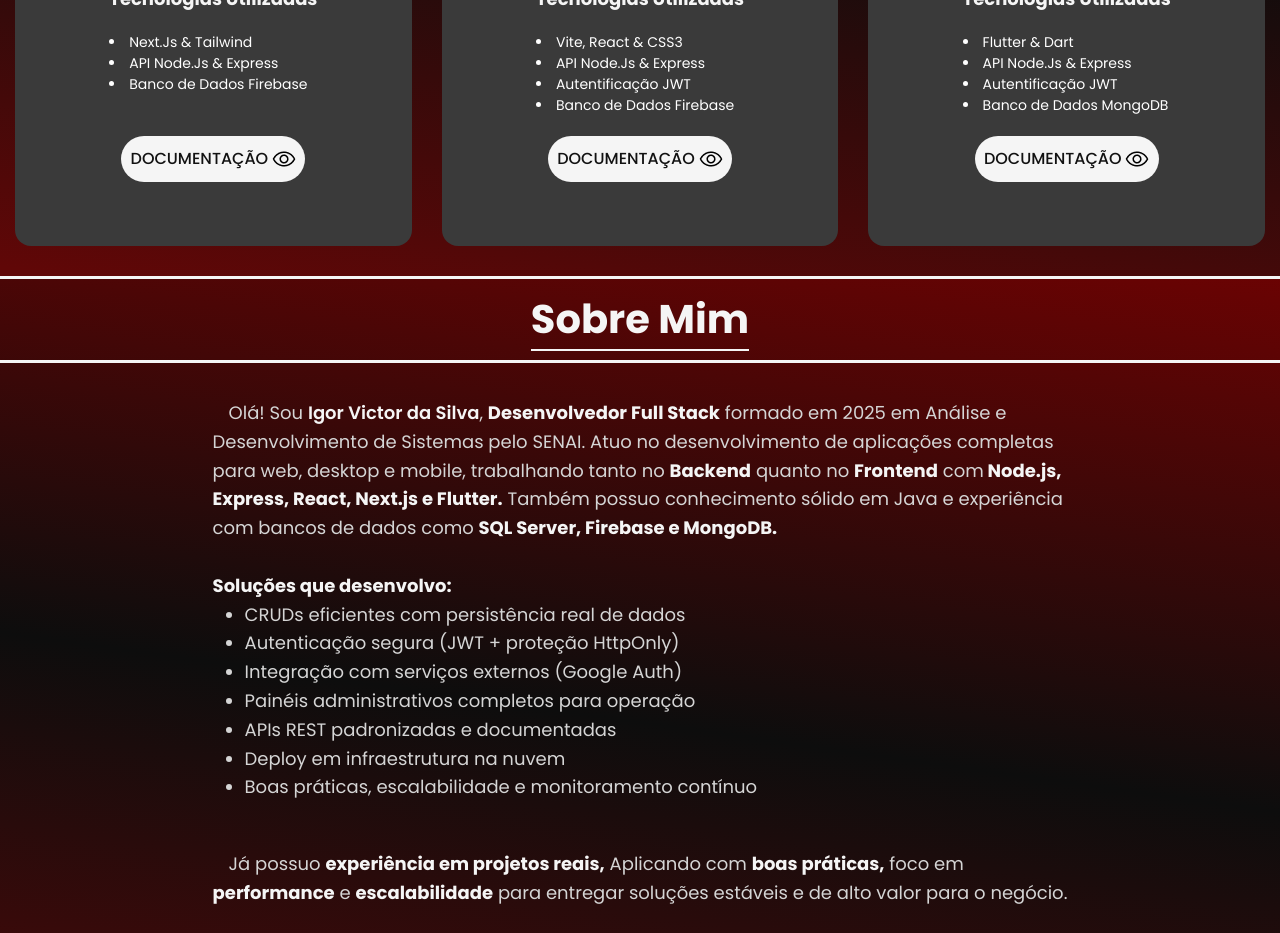
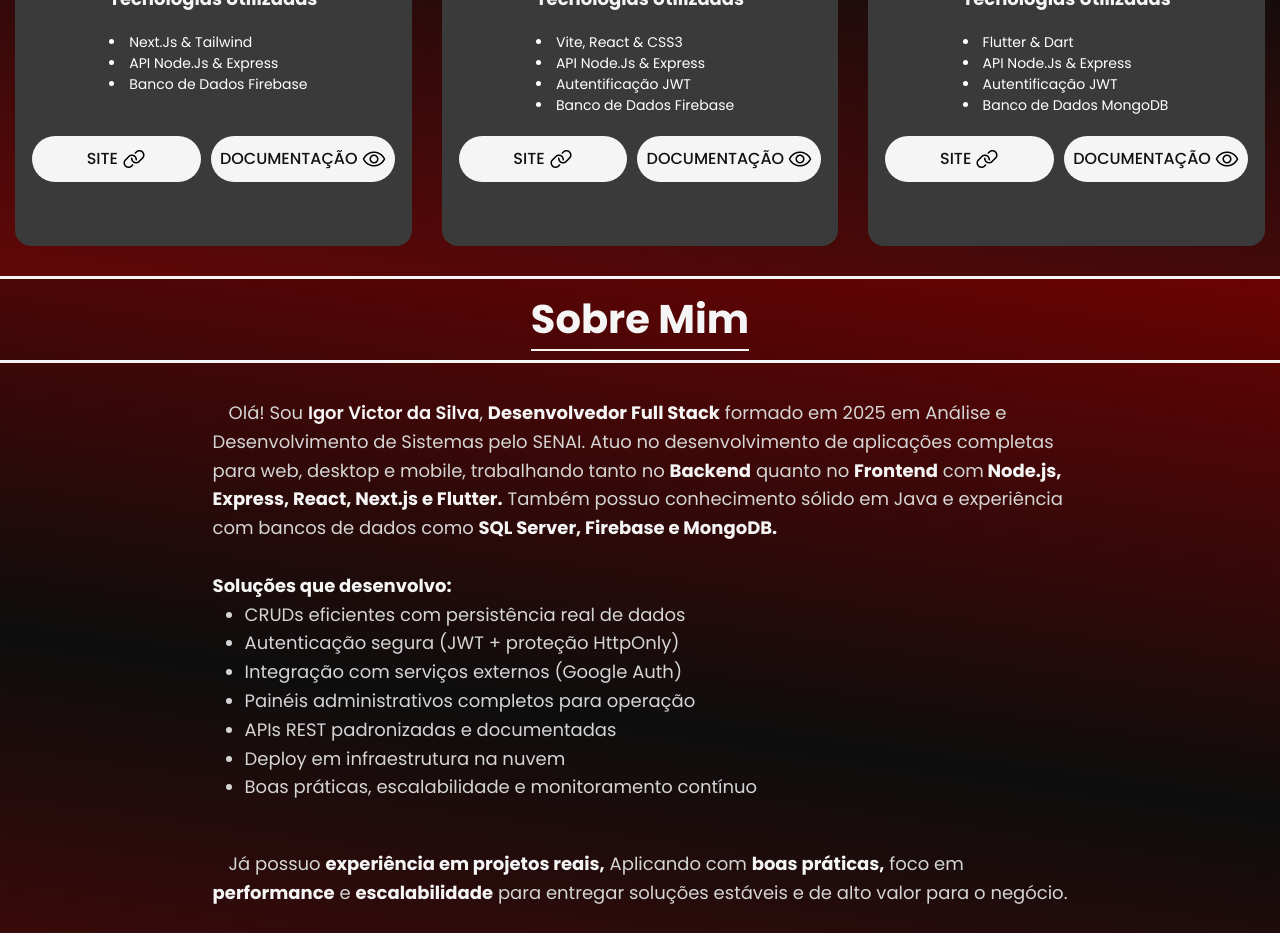
Before and after one commit to Igor-Victor21/Repositorio-NextJs-Igor-Victor, a Next.js app in the folder front-end-repositorio-igor/: page / in a window 1280 px wide. Shown: the part 1420-2353 px from the top of the page. Built offline with nearby package versions, Linux system fonts and the light colour scheme.

Commit message:
Adicionando o botao de site

```diff
--- a/front-end-repositorio-igor/app/components/buttonsProject.tsx
+++ b/front-end-repositorio-igor/app/components/buttonsProject.tsx
@@ -22,14 +22,13 @@ export default function ButtonsProject() {
     return (
         <section>
             <div className="flex flex-row gap-[10px] md:mb-[20px]">
-                    {/* <div className="flex p-2 rounded-[50px] bg-[#F5F5F5] w-[128.76px] md:w-[168.76px] h-[46px] items-center justify-center">
-                        <button onClick={toastButton} className="flex gap-1 text-[#121212] font-medium cursor-pointer hover:tracking-wide duration-200">SITE <Image src={IconLink} alt="IconWhatsApp" width={24} height={24} /></button>
-                        {showToast && (
-                            <div className="flex flex-col fixed w-[45vw] md:w-[45vw] xl:w-[15vw] left-1/2 -translate-x-1/2 bottom-6 bg-red-500 p-4 z-50 rounded-lg">
-                                <p className="text-[12px] font-bold text-white">Site indisponível...</p>
-                            </div>
-                        )}
-                    </div> */}
+                <div className="flex p-2 rounded-[50px] bg-[#F5F5F5] w-[128.76px] md:w-[168.76px] h-[46px] items-center justify-center">
+                    <Link href="https://vc-brinquedos-espumados-site-next.vercel.app/" target="_blank" rel="noopener noreferrer" className="flex gap-1 text-[#121212] font-medium cursor-pointer hover:tracking-wide duration-200">SITE
+                        <Image src={IconLink} alt="IconWhatsApp" width={24} height={24} />
+                    </Link>
+                </div>
+
+
                 <div className="flex p-2 rounded-[50px] bg-[#F5F5F5] w-[184.11px] h-[46px] items-center justify-center ">
                     <Link href="https://github.com/Igor-Victor21/Documentacao-VC-Brinquedos-Espumados" target="_blank" rel="noopener noreferrer" className="flex gap-1 text-[#121212] font-medium cursor-pointer hover:tracking-wide duration-200">DOCUMENTAÇÃO
                         <Image src={IconEye} alt="IconWhatsApp" width={24} height={24} />
```
